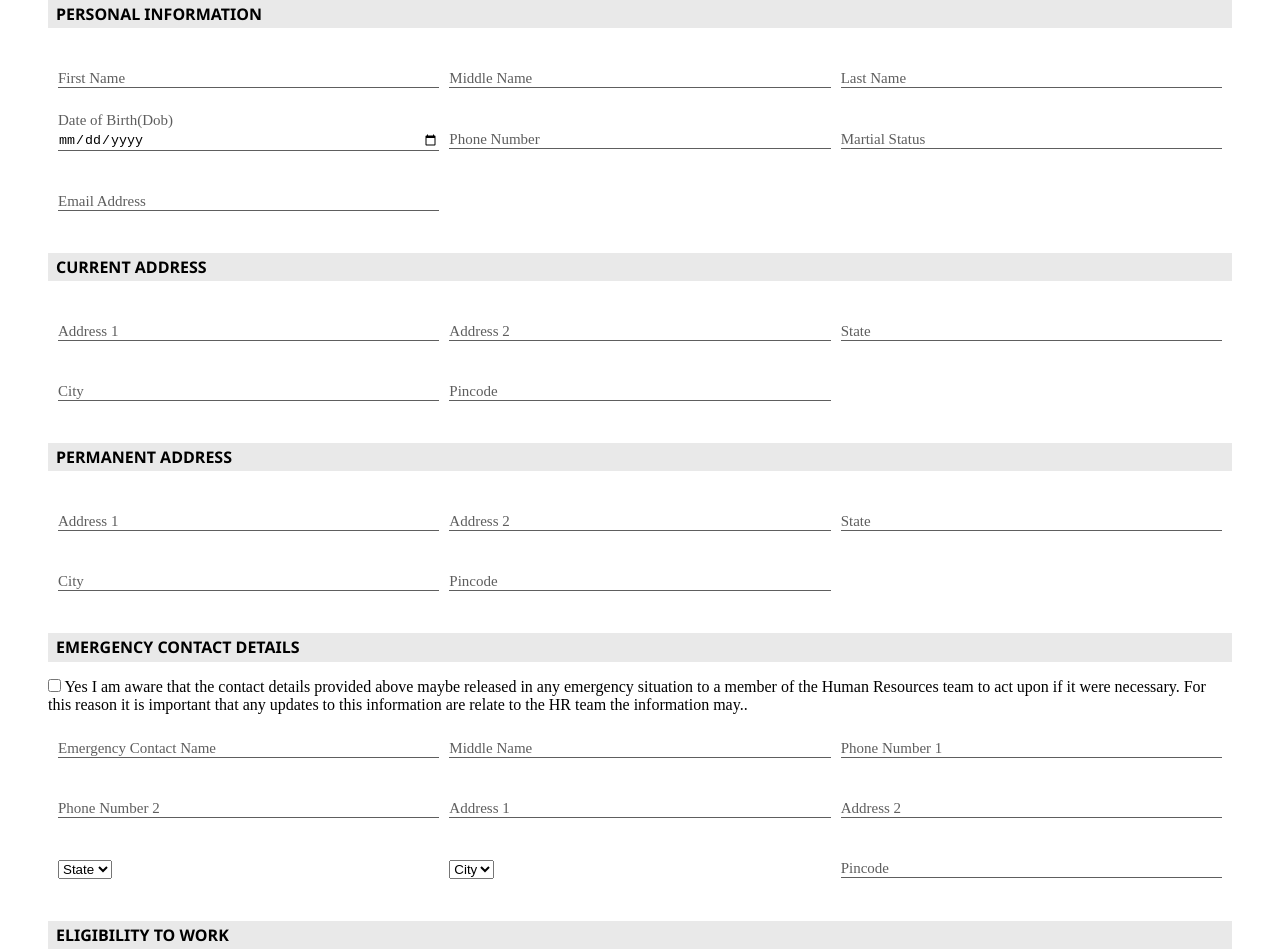
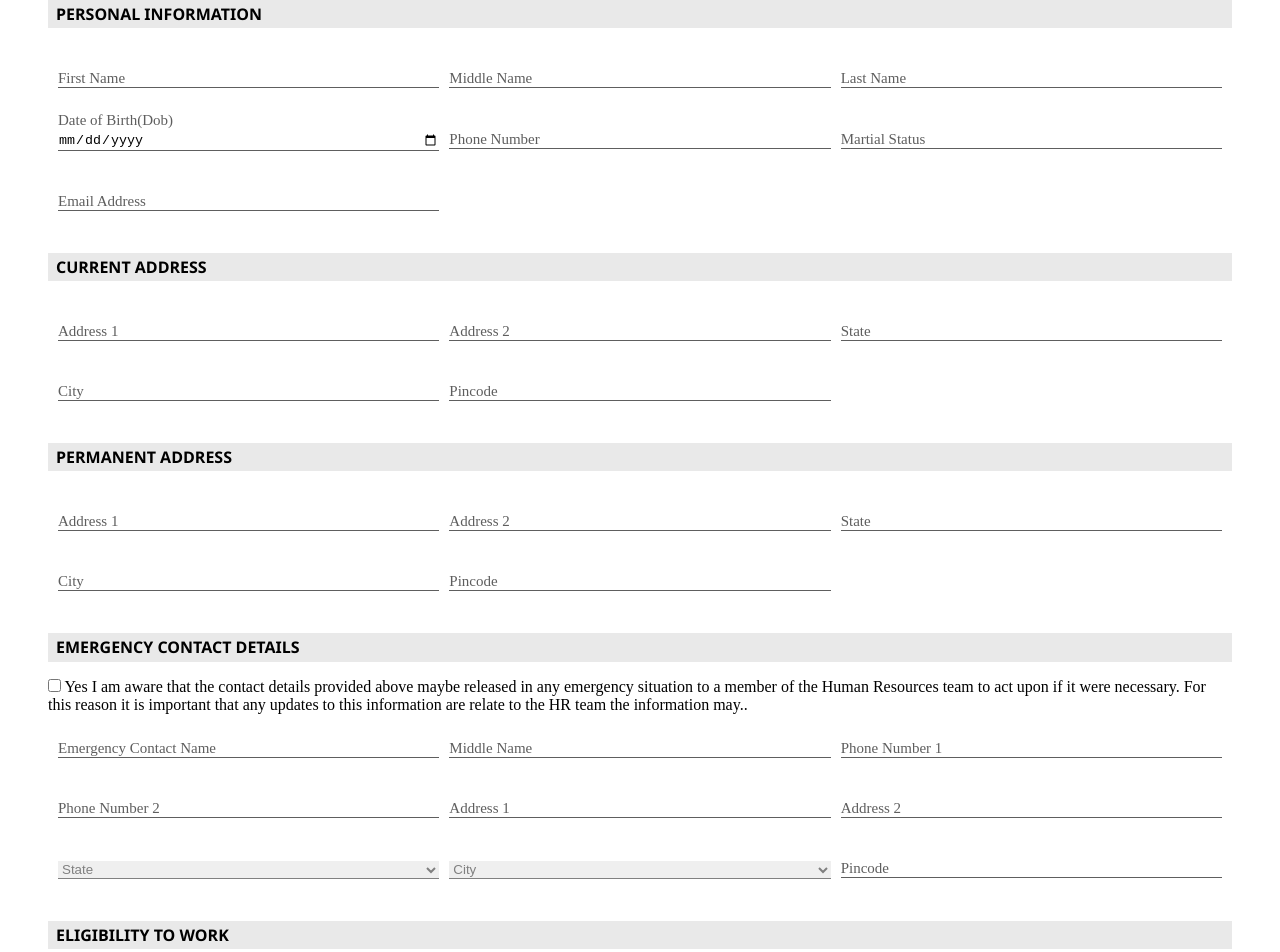
Before and after one commit to imsahil2001/batch-1-jocata-proj, an Angular app: page / in a window 1280 px wide. Shown: the top 952 px of the page. Built offline with nearby package versions, Linux system fonts and the light colour scheme.

Commit message:
dropdown styling

```diff
--- a/src/app/app.component.html
+++ b/src/app/app.component.html
@@ -196,7 +196,7 @@
       <tr>
         <td>
           <div class="input_box">
-            <select name="" id="">
+            <select class="select" name="" id="">
               <option value="">State</option>
             </select>
           </div>
@@ -204,7 +204,7 @@
 
         <td>
           <div class="input_box">
-            <select name="" id="">
+            <select class="select" name="" id="">
               <option value="">City</option>
             </select>
           </div>
```
